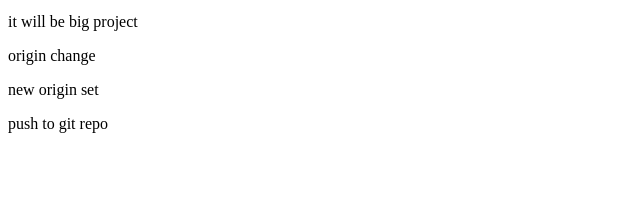
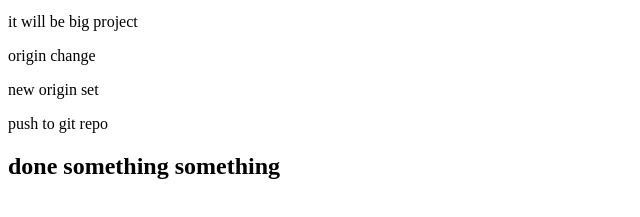
Before and after one commit to Md-SalmanHossen/github_practice, a plain HTML site: page index.html in a window 1280 px wide. Shown: the part 101-318 px from the top of the page, without its empty margins (0-640 px from the left). Drawn offline with Linux system fonts and the light colour scheme.

Commit message:
do something

```diff
--- a/index.html
+++ b/index.html
@@ -12,5 +12,6 @@
    <p>origin change</p>
    <p>new origin set</p>
    <p>push to git repo</p>
+   <h2>done something something</h2>
 </body>
 </html>
```
